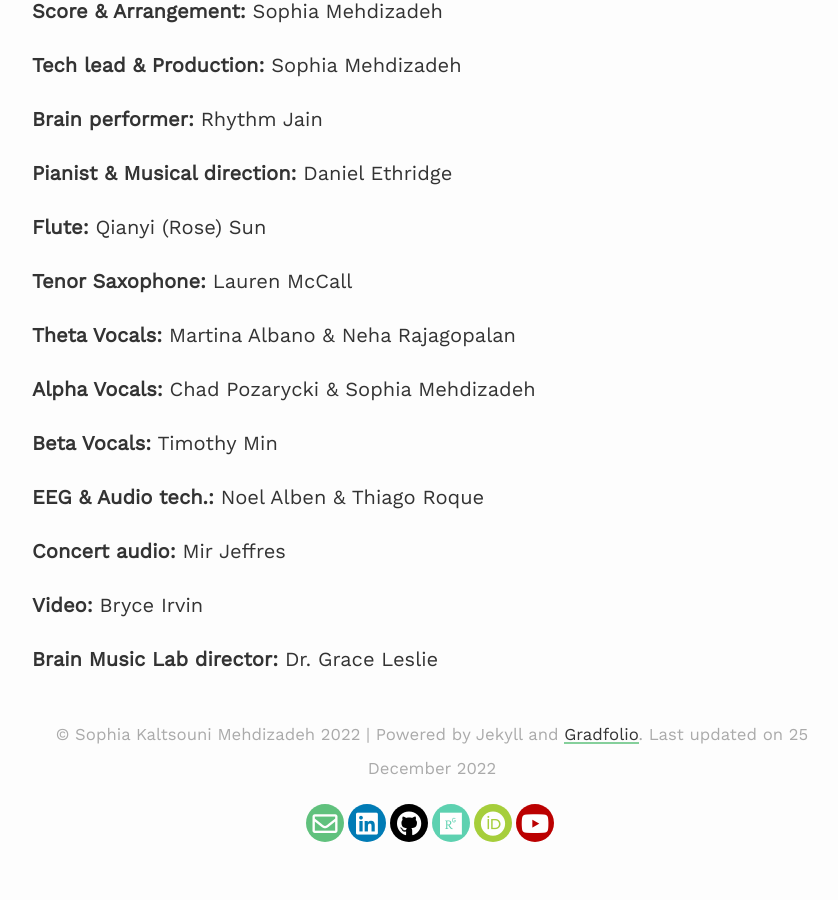
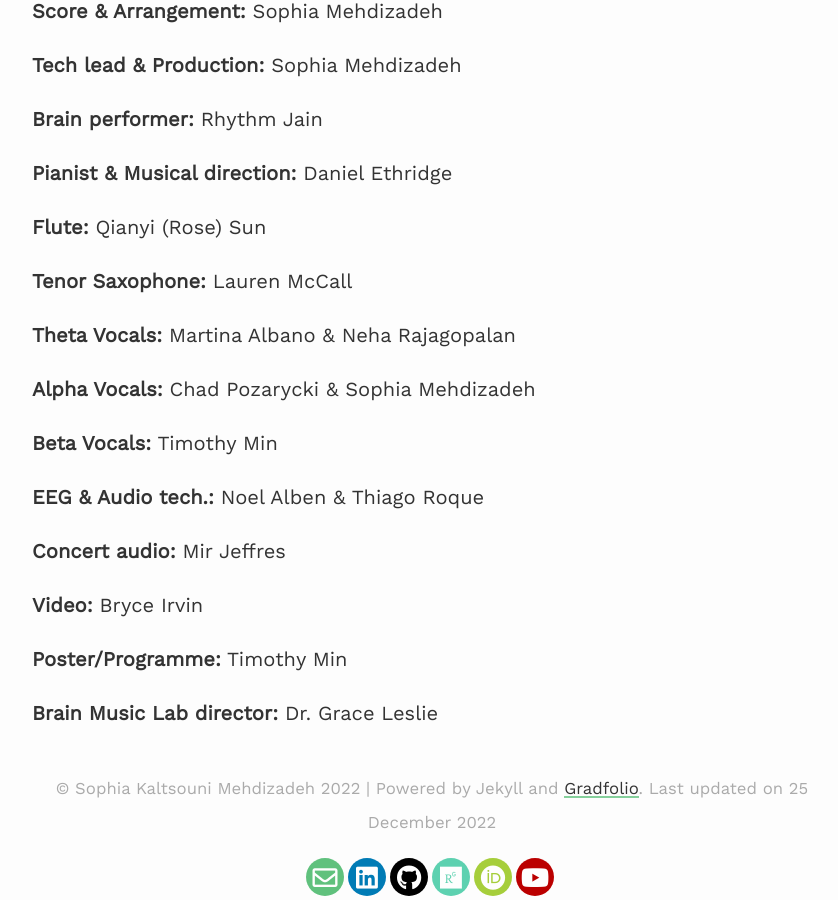
Before and after one commit to smehdizadeh/smehdizadeh.github.io, a Jekyll site: the page built from _projects/01_project.md, in a window 1280 px wide and 900 px high, scrolled down 2325 px. Shown: the whole window, without its empty margins (208-1046 px from the left). Built offline with Jekyll 4.4.1, drawn with Linux system fonts in a browser that asks for light colours; nearby versions of some CDN libraries; before the commit the page ends 3171 px from its top, so only the background shows below that.

Commit message:
Update 01_project.md

```diff
--- a/_projects/01_project.md
+++ b/_projects/01_project.md
@@ -48,4 +48,6 @@ This rendition includes three instrumentals: piano (playing the original "Chilea
 
 **Video:** Bryce Irvin
 
+**Poster/Programme:** Timothy Min
+
 **Brain Music Lab director:** Dr. Grace Leslie
```
